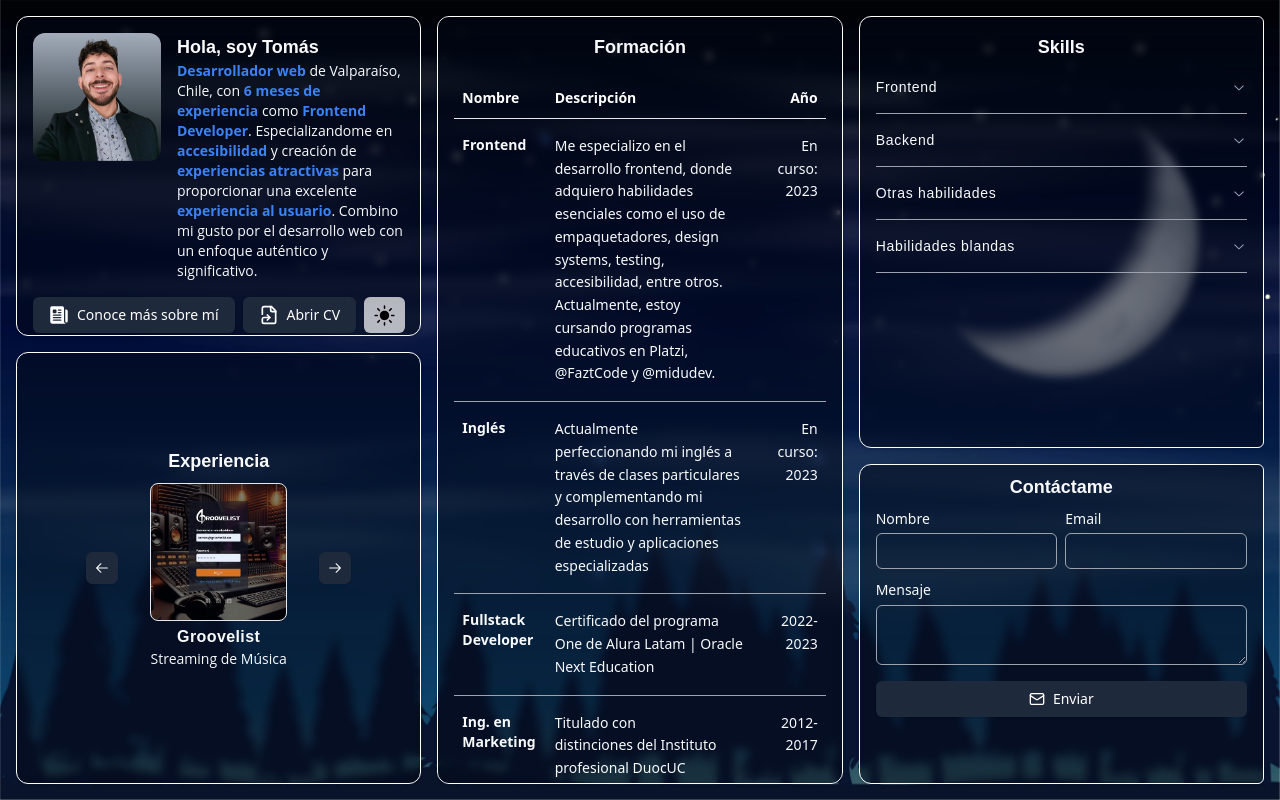
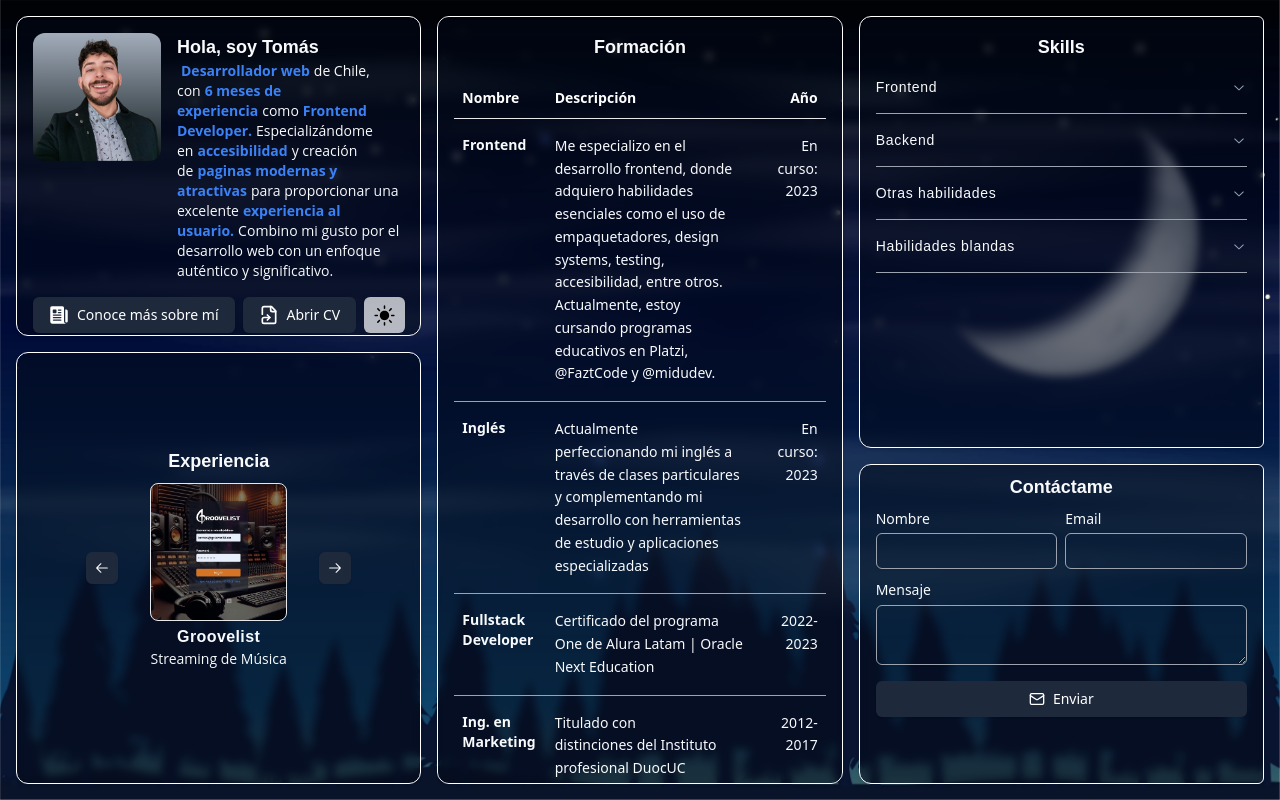
Before and after one commit to tomasild/portfolio-vercel, a React (Vite) app: page / in a window 1280 px wide. Built offline with nearby package versions, Linux system fonts and the light colour scheme.

Commit message:
change CV, fix contraste keywords, fix CV button onClick

```diff
--- a/src/components/demo/About.jsx
+++ b/src/components/demo/About.jsx
@@ -6,6 +6,9 @@ import { Button } from "@/components/ui/button";
 import { IoNewspaper } from "react-icons/io5";
 import { LuFileSymlink } from "react-icons/lu";
 import CV from "/cv-tomasild.pdf";
+
+const accent =
+  "text-primary-foreground bg-primary px-1 mx-1 rounded-md dark:text-primary dark:bg-transparent dark:px-0";
 
 function About() {
   return (
@@ -19,26 +22,17 @@ function About() {
         <div className="flex flex-col">
           <h1 className="text-lg font-semibold">Hola, soy Tomás</h1>
           <p className="text-sm">
-            <strong className="text-primary" g>
-              Desarrollador web
-            </strong>{" "}
-            de Valparaíso, Chile, con
-            <strong className="text-primary">
-              {" "}
-              6 meses de experiencia
-            </strong>{" "}
+            <strong className={accent}>Desarrollador web</strong>
+            de Chile, con
+            <strong className={accent}>6 meses de experiencia</strong>
             como
-            <strong className="text-primary"> Frontend Developer</strong>.
-            Especializandome en
-            <strong className="text-primary"> accesibilidad</strong> y creación
-            de
-            <strong className="text-primary">
-              {" "}
-              experiencias atractivas
-            </strong>{" "}
+            <strong className={accent}>Frontend Developer.</strong>
+            Especializándome en
+            <strong className={accent}>accesibilidad</strong>y creación de
+            <strong className={accent}>paginas modernas y atractivas</strong>
             para proporcionar una excelente
-            <strong className="text-primary"> experiencia al usuario</strong>.
-            Combino mi gusto por el desarrollo web con un enfoque auténtico y
+            <strong className={accent}>experiencia al usuario.</strong>Combino
+            mi gusto por el desarrollo web con un enfoque auténtico y
             significativo.
           </p>
         </div>
@@ -47,7 +41,7 @@ function About() {
         <Link
           to="/aboutOpen"
           className="w-full"
-            aria-label="Saber más sobre mi"
+          aria-label="Saber más sobre mí"
           role="link"
           tabIndex="0"
         >
@@ -59,19 +53,19 @@ function About() {
             Conoce más sobre mí
           </Button>
         </Link>
-          <Button
-            variant="secondary"
-            className="flex w-full text-white bg-accent hover:bg-primary"
-          >
         <a
           href={CV}
           target="_blank"
           rel="noopener noreferrer"
-              className="flex items-center"
+          className="flex w-full"
+        >
+          <Button
+            variant="secondary"
+            className="w-full text-white bg-accent hover:bg-primary"
           >
             <LuFileSymlink className="mr-2 w-5 h-5 font-bold" /> Abrir CV
+          </Button>
         </a>
-          </Button>
         <ThemeToggle />
       </section>
     </article>
--- a/src/components/pages/AboutOpen.jsx
+++ b/src/components/pages/AboutOpen.jsx
@@ -87,19 +87,20 @@ function AboutOpen() {
         </p>
       </div>
       <div className="flex space-x-4 p-4 text-white pt-12 animate-fadeIn">
-        <Button
-          variant="secondary"
-          className="flex w-[80%] text-white bg-accent hover:bg-primary"
+        <a
+          href={CV}
+          target="_blank"
+          rel="noopener noreferrer"
+          className="flex w-full"
         >
-          <a
-            href={CV}
-            target="_blank"
-            rel="noopener noreferrer"
-            className="flex items-center"
+          <Button
+            variant="secondary"
+            className="w-full text-white bg-accent hover:bg-primary"
           >
             <LuFileSymlink className="mr-2 w-5 h-5 font-bold" /> Abrir CV
-          </a>
-        </Button>
+          </Button>
+        </a>
+
         <div className="flex justify-evenly w-[40%] items-center">
           <a
             href="https://www.linkedin.com/in/tomaslangerduran/"
--- a/src/index.css
+++ b/src/index.css
@@ -19,7 +19,7 @@ p,span {
     --card-foreground: 222.2 84% 4.9%;
     --popover: 0 0% 100%;
     --popover-foreground: 222.2 84% 4.9%;
-    --primary: 225, 72.73%, 56.86%;
+    --primary: 225 72.73% 56.86%;
     --primary-foreground: 210 40% 98%;
     --secondary: 210 40% 96.1%;
     --secondary-foreground: 222.2 47.4% 11.2%;
```
Also changed, not shown: 1 other file (tests, documents, lock files or other folders). Lines whose indentation alone changed are shown as unchanged.
